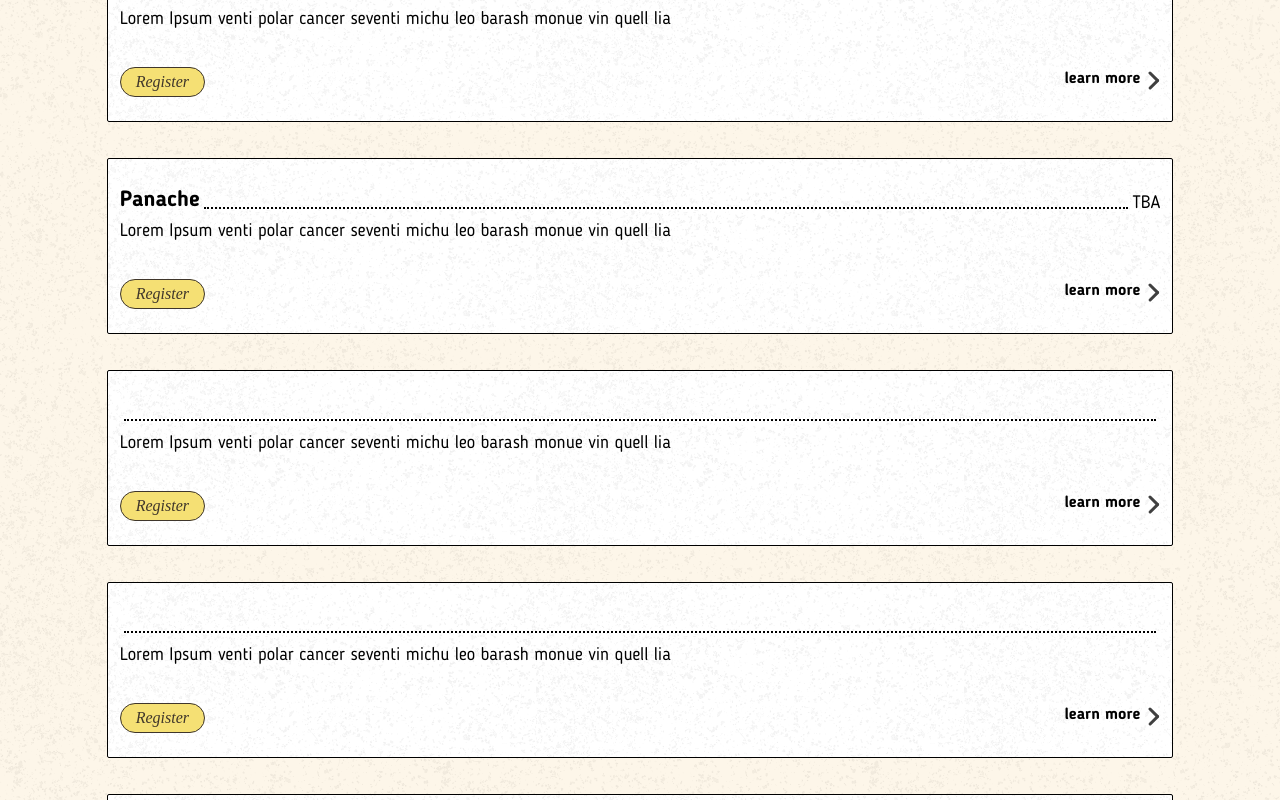
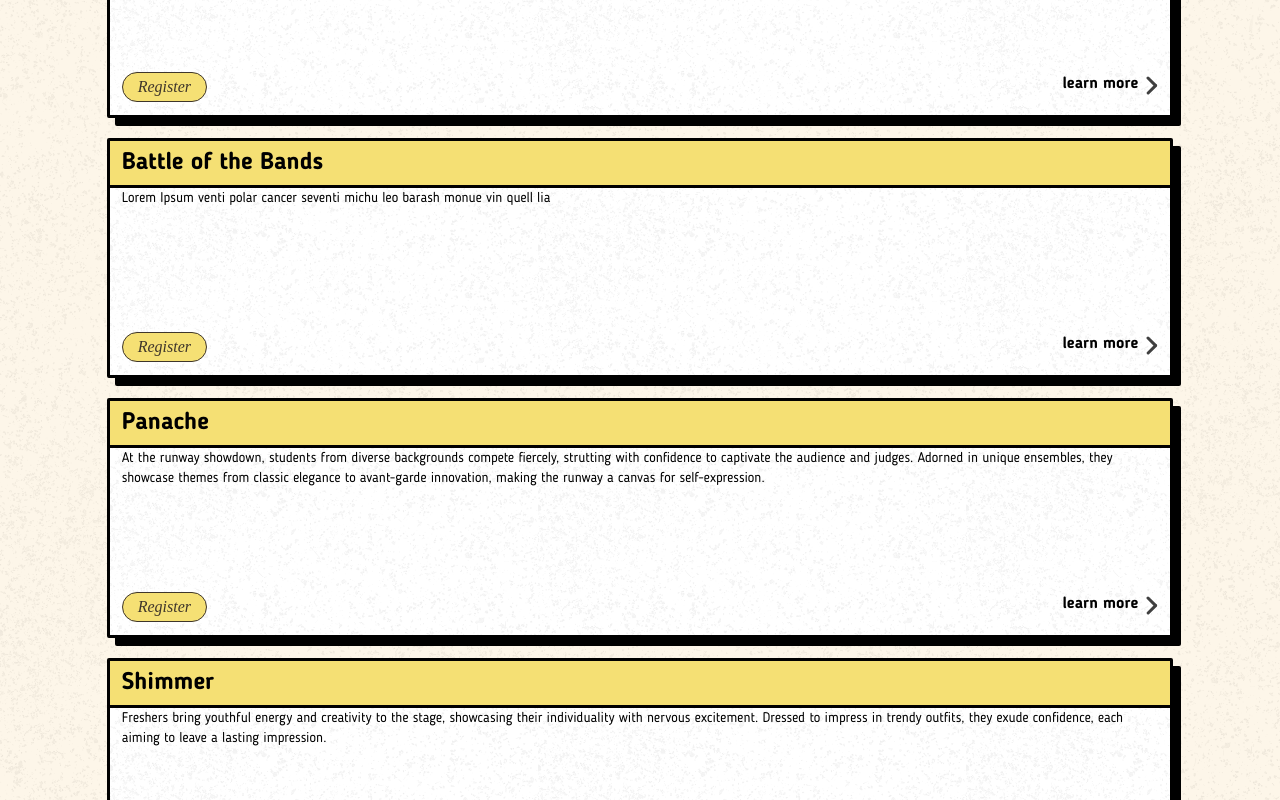
Before and after one commit to shishirnitm/Shishir-2k24-Web, a Next.js app: page /events in a window 1280 px wide. Shown: the part 1900-2700 px from the top of the page. Built offline with nearby package versions, Linux system fonts and the light colour scheme; a web font is replaced by a local one.

Commit message:
Edited Event Card Styling

```diff
--- a/app/events/components/eventCard.js
+++ b/app/events/components/eventCard.js
@@ -3,18 +3,16 @@ import "../events.css";
 export default function EventCard(props) {
   return (
     <>
-        <div className="h-48">
-        <div className="absolute w-5/6 h-44 bg-black translate-x-2 translate-y-2 rounded-sm z-10">
-            <div className="eCard relative flex flex-col h-44 border-black border-[1px] rounded-sm background bg-white -translate-x-2 -translate-y-2 ">
-                <div className="flex h-1/3 px-3">
-                    <div className="font-bloggerBold text-[22px] self-end">{props.eName}</div>
-                    <div className="border-dotted border-b-2 border-black w-auto mx-1 grow mb-2"></div>
-                    <div className="font-blogger text-lg self-end">{props.eTime}</div>
+        <div className="h-60">
+        <div className="absolute w-5/6 h-60 bg-[#000000] translate-x-2 translate-y-2 rounded-sm z-10">
+            <div className="eCard relative flex flex-col h-60 border-black border-[3px] rounded-sm background bg-white -translate-x-2 -translate-y-2 ">
+                <div className="bg-[#F5E074] border-black border-b-[3px] flex h-1/5 px-3">
+                    <div className="font-bloggerBold text-[24px] self-center">{props.eName}</div>
                 </div>
-                <div className="flex h-1/3 px-3">
-                    <div className="font-blogger text-lg">{props.eDesc}</div>
+                <div className="flex h-3/5 px-3">
+                    <div className="font-blogger text-sm">{props.eDesc}</div>
                 </div>
-                <div className="flex h-1/3 px-3 items-start pt-1">
+                <div className="flex h-1/5 px-3 items-start pt-1">
                     <div className="w-1/2"><a href={props.eLink}><button><div className="yellowButton" >{props.eType}</div></button></a></div>
                     <div className="w-1/2"><div className="flex justify-end font-bloggerBold">
                         <div className="flex -translate-x-2">
--- a/app/events/page.js
+++ b/app/events/page.js
@@ -3,15 +3,77 @@ import "./events.css";
 import EventCard from "./components/eventCard";
 export default function Events() {
   const allEvents = [
-    {eName:"Cultural Exibition", eDesc:"Lorem Ipsum venti polar cancer seventi michu leo barash monue vin quell lia", eTime:"Daily 10:00 - 16:00", eType:"Register", eRule: "https://drive.google.com/file/d/1v0E1Iln72s7U9Xod34bFEJVU6yF_lrcF/view?usp=drive_link", eLink:"https://docs.google.com/forms/d/e/1FAIpQLSe_NLNNNQT0ZaLHKf82YRO-ujXWDJf9dVoqpw4yQjWqw_L_rg/viewform?usp=sf_link"},
-    {eName:"Food Fest", eDesc:"Lorem Ipsum venti polar cancer seventi michu leo barash monue vin quell lia", eTime:"5th April 10:00 - 16:00", eType:"Register", eRule:"https://drive.google.com/file/d/1v0fw7EkJeM_g-q0QYhTrm9AhP1rhAjhw/view?usp=drive_link" , eLink:"https://docs.google.com/forms/d/e/1FAIpQLSczwSLtkojjFykl5C_XUmaMMElk4SM44Y5vhmwfQUa_rzd4aA/viewform?usp=sf_link"},
-    {eName:"BGMI", eDesc:"Lorem Ipsum venti polar cancer seventi michu leo barash monue vin quell lia", eTime:"TBA", eType:"Register", eRule:"https://drive.google.com/file/d/1c7Zd7B6dtAF94QE858pHnosOCQqOJRVK/view?usp=drive_link" , eLink:"https://docs.google.com/forms/d/1NrAeFo95HouDi9QMxiW4b--AUPcSPT1htcTPcqIrA2E/edit"},
-    {eName:"Valorant", eDesc:"Lorem Ipsum venti polar cancer seventi michu leo barash monue vin quell lia", eTime:"TBA", eType:"Register", eRule:"https://drive.google.com/file/d/1uToud7TRkrAikPY4ADTjOs9prnfm3-nd/view?usp=drive_link" ,eLink:"https://docs.google.com/forms/d/1LAeVQh-WPL2qxJroKADj0ps8cuqM_Nn2VTE8Zbe7NX0/edit"},
-    {eName:"Battle of the Bands", eDesc:"Lorem Ipsum venti polar cancer seventi michu leo barash monue vin quell lia", eTime:"TBA", eType:"Register", eRule:"" ,eLink:""},
-    {eName:"Panache", eDesc:"Lorem Ipsum venti polar cancer seventi michu leo barash monue vin quell lia", eTime:"TBA", eType:"Register", eRule:"https://docs.google.com/document/d/1pvjSEPHQi8cI_tFzj9ZV1_fAgLYLXSGf-e7xpfzEsAQ/edit?usp=drive_link" ,eLink:"https://docs.google.com/forms/d/1-AsqBBHDRzm7qyZwLiJH82wVu1hZaRPi3Bu01cS9Kw4/edit"},
-    {eName:"", eDesc:"Lorem Ipsum venti polar cancer seventi michu leo barash monue vin quell lia", eTime:"", eType:"Register", eRule:"" ,eLink:""},
-    {eName:"", eDesc:"Lorem Ipsum venti polar cancer seventi michu leo barash monue vin quell lia", eTime:"", eType:"Register", eRule:"" ,eLink:""},
-    {eName:"", eDesc:"Lorem Ipsum venti polar cancer seventi michu leo barash monue vin quell lia", eTime:"", eType:"Register", eRule:"" ,eLink:""},
+
+    {eName:"Cultural Exibition",
+    eDesc:"Lorem Ipsum venti polar cancer seventi michu leo barash monue vin quell lia",
+    eTime:"Daily 10:00 - 16:00",
+    eType:"Register",
+    eRule: "https://drive.google.com/file/d/1v0E1Iln72s7U9Xod34bFEJVU6yF_lrcF/view?usp=drive_link",
+    eLink:"https://docs.google.com/forms/d/e/1FAIpQLSe_NLNNNQT0ZaLHKf82YRO-ujXWDJf9dVoqpw4yQjWqw_L_rg/viewform?usp=sf_link"},
+
+
+    {eName:"Food Fest",
+    eDesc:"Lorem Ipsum venti polar cancer seventi michu leo barash monue vin quell lia",
+    eTime:"5th April 10:00 - 16:00",
+    eType:"Register",
+    eRule:"https://drive.google.com/file/d/1v0fw7EkJeM_g-q0QYhTrm9AhP1rhAjhw/view?usp=drive_link" ,
+    eLink:"https://docs.google.com/forms/d/e/1FAIpQLSczwSLtkojjFykl5C_XUmaMMElk4SM44Y5vhmwfQUa_rzd4aA/viewform?usp=sf_link"},
+
+
+    {eName:"BGMI",
+    eDesc:"Lorem Ipsum venti polar cancer seventi michu leo barash monue vin quell lia",
+    eTime:"TBA",
+    eType:"Register",
+    eRule:"https://drive.google.com/file/d/1c7Zd7B6dtAF94QE858pHnosOCQqOJRVK/view?usp=drive_link" ,
+    eLink:"https://docs.google.com/forms/d/1NrAeFo95HouDi9QMxiW4b--AUPcSPT1htcTPcqIrA2E"},
+
+
+    {eName:"Valorant",
+    eDesc:"Lorem Ipsum venti polar cancer seventi michu leo barash monue vin quell lia",
+    eTime:"TBA",
+    eType:"Register",
+    eRule:"https://drive.google.com/file/d/1uToud7TRkrAikPY4ADTjOs9prnfm3-nd/view?usp=drive_link" ,
+    eLink:"https://docs.google.com/forms/d/1LAeVQh-WPL2qxJroKADj0ps8cuqM_Nn2VTE8Zbe7NX0"},
+
+
+    {eName:"Battle of the Bands",
+    eDesc:"Lorem Ipsum venti polar cancer seventi michu leo barash monue vin quell lia",
+    eTime:"TBA",
+    eType:"Register",
+    eRule:"https://docs.google.com/document/d/19ujbhvh-RWhsT7PhAAA6LQ_MXHrPZQ-QrzX7reswLBQ/edit?usp=drive_link" ,
+    eLink:"https://docs.google.com/forms/d/1edCZy1w6DyS7v489WJLtzP69cISXiF3OO39mW-g0zAs"},
+
+
+    {eName:"Panache",
+    eDesc:"At the runway showdown, students from diverse backgrounds compete fiercely, strutting with confidence to captivate the audience and judges. Adorned in unique ensembles, they showcase themes from classic elegance to avant-garde innovation, making the runway a canvas for self-expression.",
+    eTime:"TBA",
+    eType:"Register",
+    eRule:"https://docs.google.com/document/d/1pvjSEPHQi8cI_tFzj9ZV1_fAgLYLXSGf-e7xpfzEsAQ" ,
+    eLink:"https://docs.google.com/forms/d/1-AsqBBHDRzm7qyZwLiJH82wVu1hZaRPi3Bu01cS9Kw4"},
+
+
+    {eName:"Shimmer",
+    eDesc:"Freshers bring youthful energy and creativity to the stage, showcasing their individuality with nervous excitement. Dressed to impress in trendy outfits, they exude confidence, each aiming to leave a lasting impression.",
+    eTime:"TBA",
+    eType:"Register",
+    eRule:"https://drive.google.com/file/d/11Dkl8qWrK-T09EnJvXC8udV_23M7Mi4f/view?usp=drive_link" ,
+    eLink:""},
+
+
+    {eName:"Krigg",
+    eDesc:"KRIGG events bring joyous energy and camaraderie to campus, offering a playful escape from academic rigors. With themed games and friendly competitions, students bond over laughter and merriment, fostering connections beyond the classroom.",
+    eTime:"TBA",
+    eType:"Register",
+    eRule:"" ,
+    eLink:""},
+
+
+    {eName:"Symphony",
+    eDesc:"Symphony is a Music competition event in singing and instrumental performances open to all students.  ",
+    eTime:"29th March",
+    eType:"Register",
+    eRule:"https://docs.google.com/document/d/19ujbhvh-RWhsT7PhAAA6LQ_MXHrPZQ-QrzX7reswLBQ" ,
+    eLink:"https://docs.google.com/forms/d/1ZSGP6z1AXi25kNSmjBJxqYsSscIm3WD8pggKsplyyf0"},
   ]
   return (
     <>
```
